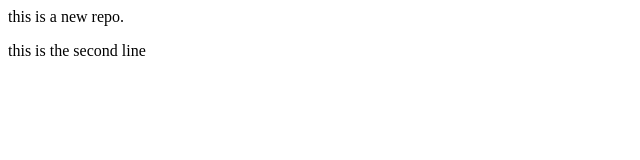
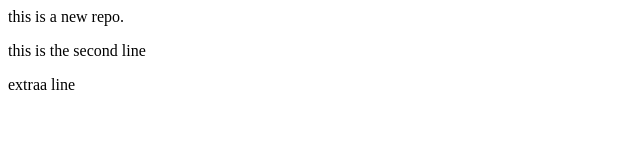
Before and after one commit to Dhanu952002/LocalRepo, a plain HTML site: page index.html in a window 1280 px wide. Shown: the full height of the page, 0-640 px from the left. Drawn offline with Linux system fonts and the light colour scheme.

Commit message:
for the feature 1

```diff
--- a/index.html
+++ b/index.html
@@ -1,2 +1,3 @@
 <p>this is a new repo.</p>
 <p>this is the second line</p>
+<p>extraa line</p>
```
